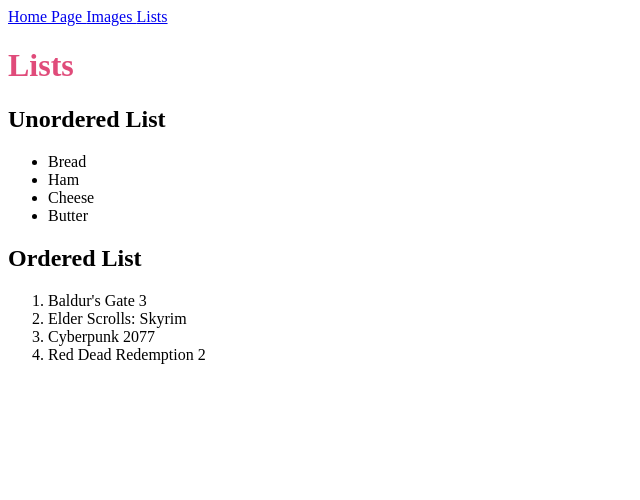
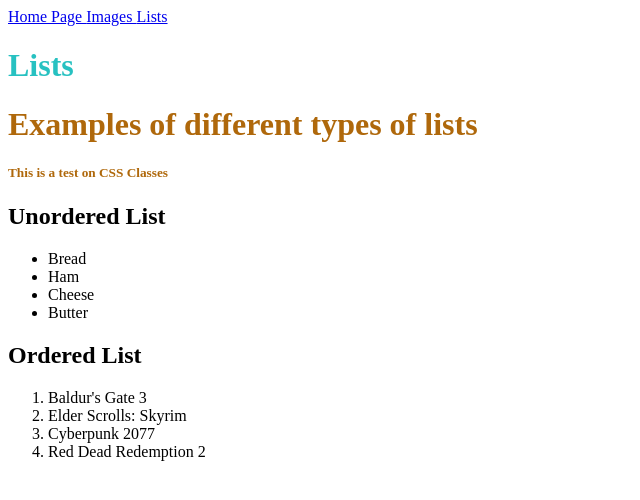
Before and after one commit to matthewcumbo/2025-int51-secondexample, a plain HTML site: page lists.html in a window 1280 px wide. Shown: the whole page, without its empty margins (0-640 px from the left). Drawn offline with Linux system fonts and the light colour scheme.

Commit message:
CSS Intro
- Added multiple CSS files
- CSS by ID
- CSS classes

```diff
--- a/lists.html
+++ b/lists.html
@@ -19,7 +19,9 @@
     </a>
 
 
-    <h1>Lists</h1>
+    <h1 id="listsHeading">Lists</h1>
+    <h1 class="customH1">Examples of different types of lists</h1>
+    <h5 class="customH1">This is a test on CSS Classes</h5>
 
     <h2>Unordered List</h2>
 
--- /dev/null
+++ b/navbar.css
@@ -0,0 +1,3 @@
+h2{
+    text-decoration: underline;
+}
--- a/style.css
+++ b/style.css
@@ -1,4 +1,14 @@
-
+/*
+    This generic rule affects all H1 elements in pages linked to this CSS file
+*/
 h1{
     color:#e04b7a;
 }
+
+#listsHeading{
+    color: #27c1c1;
+}
+
+.customH1{
+    color: #af680b;
+}
```
Also changed, not shown: index.html (+5 -0 lines).
